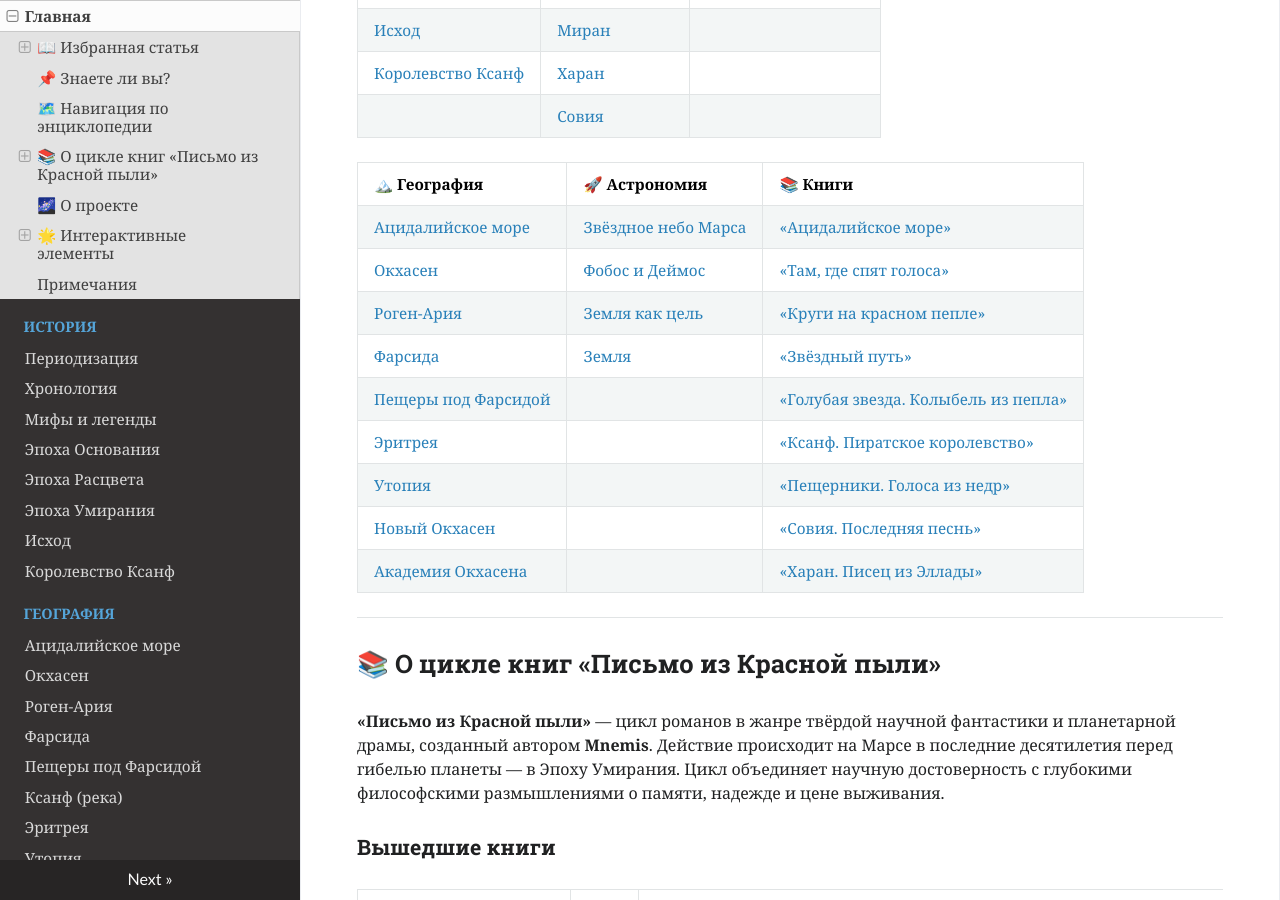
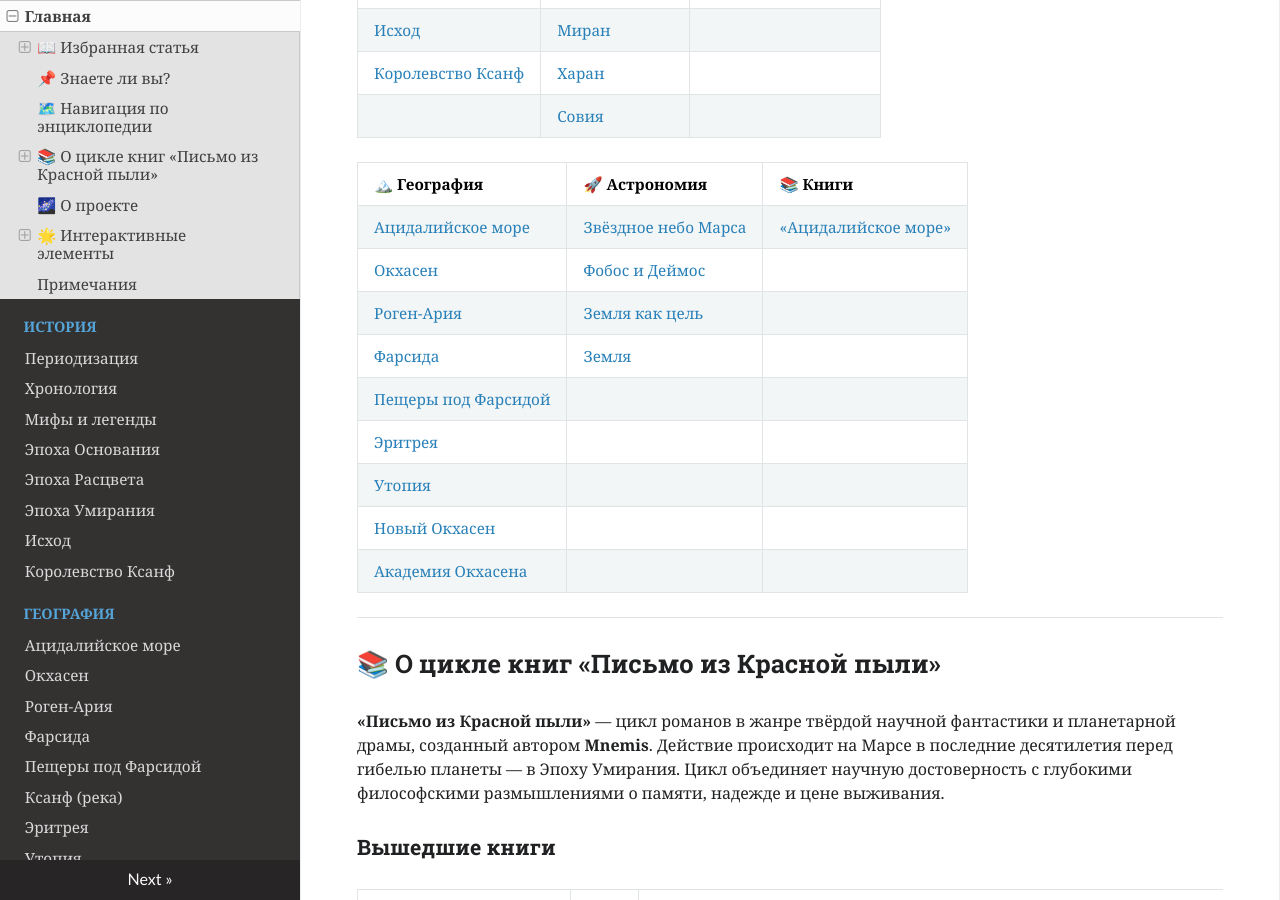
Before and after one commit to ivanhohlov14-bit/mars-encyclopedia, an MkDocs documentation site: the page built from docs/index.md, in a window 1280 px wide and 900 px high, scrolled down 1720 px. Built offline with MkDocs 1.6.1, drawn with Linux system fonts in a browser that asks for light colours; nearby versions of some CDN libraries.

Commit message:
Update index.md

```diff
--- a/docs/index.md
+++ b/docs/index.md
@@ -68,14 +68,14 @@
 | 🏔️ **География** | 🚀 **Астрономия** | 📚 **Книги** |
 |:---|:---|:---|
 | [Ацидалийское море](geography/acidalia-sea.md) | [Звёздное небо Марса](astronomy/mars-sky.md) | [«Ацидалийское море»](books/acidalia-sea.md) |
-| [Окхасен](geography/okhasen.md) | [Фобос и Деймос](astronomy/phobos-deimos.md) | [«Там, где спят голоса»](books/tam-gde-spyat-golosa.md) |
-| [Роген-Ария](geography/rogen-aria.md) | [Земля как цель](astronomy/earth-as-target.md) | [«Круги на красном пепле»](books/krugi-na-krasnom-peple.md) |
-| [Фарсида](geography/farsida.md) | [Земля](astronomy/earth.md) | [«Звёздный путь»](books/zvezdnyy-put.md) |
-| [Пещеры под Фарсидой](geography/farsida-caves.md) | | [«Голубая звезда. Колыбель из пепла»](books/golubaya-zvezda-kolybel-iz-pepla.md) |
-| [Эритрея](geography/eritreya.md) | | [«Ксанф. Пиратское королевство»](books/ksanf-piratskoe-korolevstvo.md) |
-| [Утопия](geography/utopiya.md) | | [«Пещерники. Голоса из недр»](books/peshcheriki-golosa-iz-nedr.md) |
-| [Новый Окхасен](geography/noviy-okhasen.md) | | [«Совия. Последняя песнь»](books/soviya-poslednyaya-pesn.md) |
-| [Академия Окхасена](geography/akademiya-okhasena.md) | | [«Харан. Писец из Эллады»](books/kharan-pisets-iz-ellady.md) |
+| [Окхасен](geography/okhasen.md) | [Фобос и Деймос](astronomy/phobos-deimos.md) |
+| [Роген-Ария](geography/rogen-aria.md) | [Земля как цель](astronomy/earth-as-target.md) |
+| [Фарсида](geography/farsida.md) | [Земля](astronomy/earth.md) |
+| [Пещеры под Фарсидой](geography/farsida-caves.md) |
+| [Эритрея](geography/eritreya.md) |
+| [Утопия](geography/utopiya.md) |
+| [Новый Окхасен](geography/noviy-okhasen.md) |
+| [Академия Окхасена](geography/akademiya-okhasena.md) |
 
 ---
 
```
